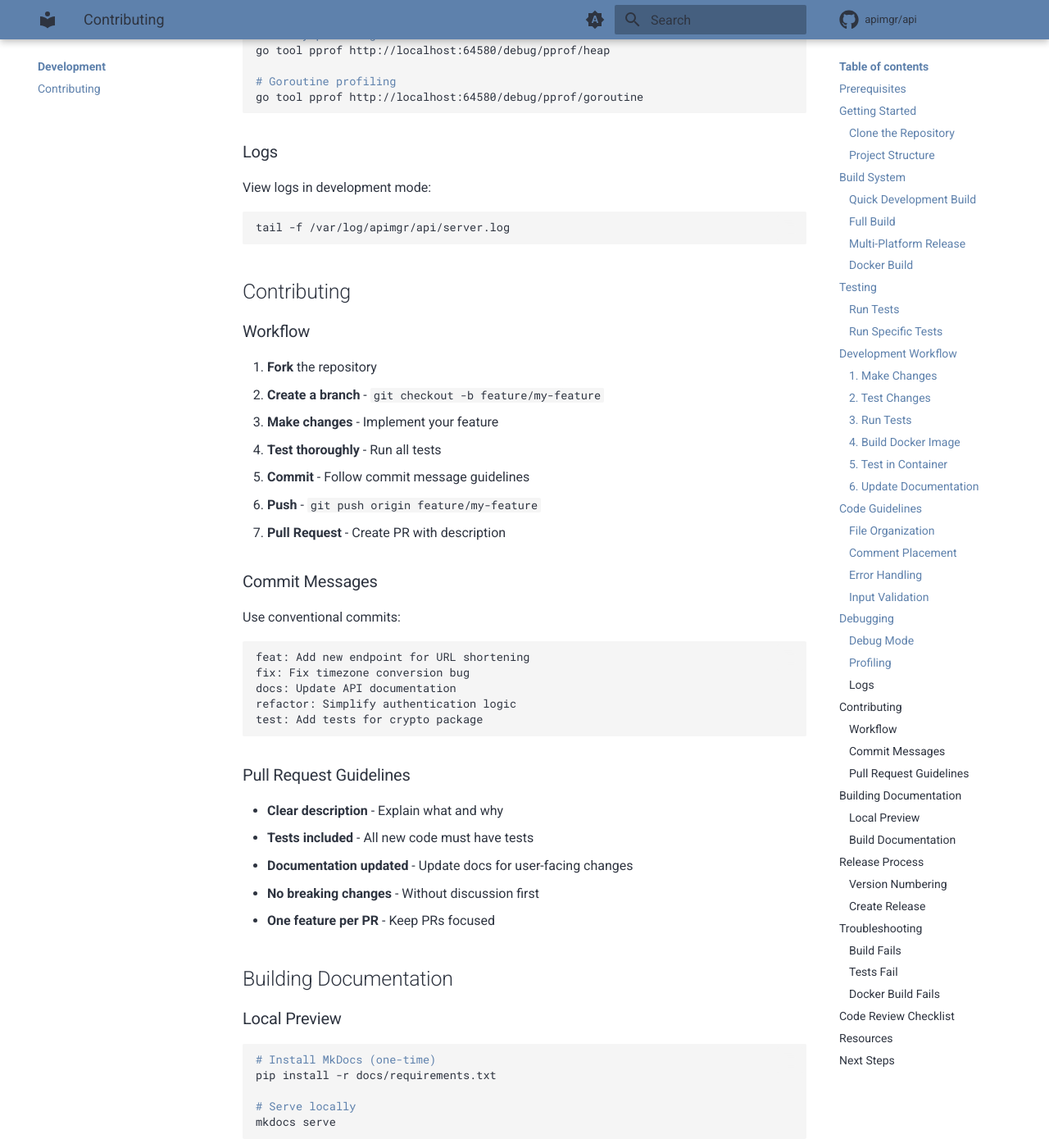
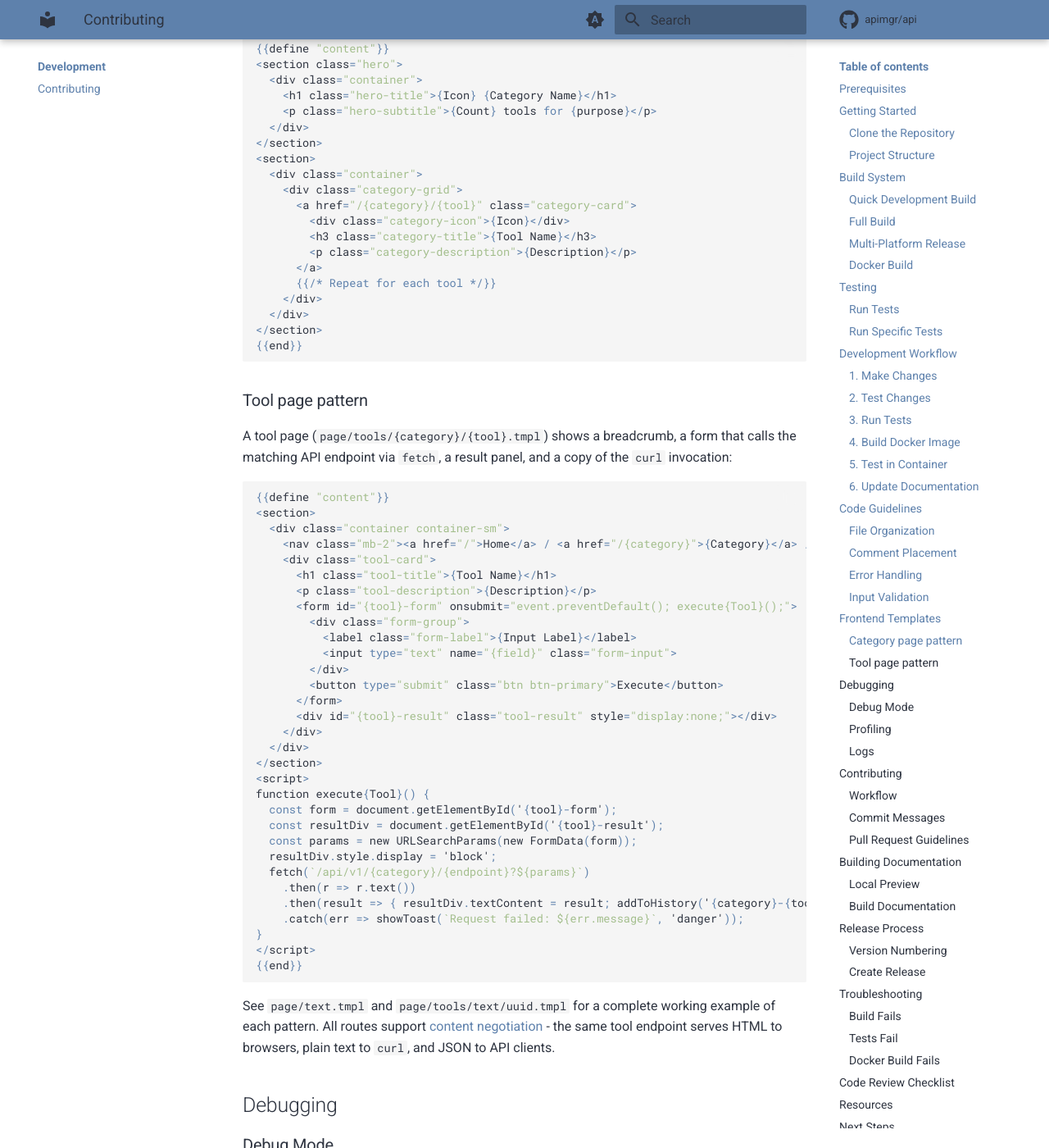
Before and after one commit to apimgr/api, an MkDocs documentation site: the page built from docs/development.md, in a window 1280 px wide and 1400 px high, scrolled down 5101 px. Shown: the whole window at 82% size. Built offline with MkDocs 1.6.1 and Material for MkDocs 9.7.7, drawn with Linux system fonts in a browser that asks for light colours; comment, search, counter and statistics services are not loaded; some of the changed text lies outside the part shown.

Commit message:
📝 Resolve TODO.AI.md items per AI.md PART 1 and PART 3 📝
- FRONTEND_IMPLEMENTATION_GUIDE.md: remove stale root file (not in AI.md's allowed root files list); its "remaining work" is complete, all 21 category pages and 216 tool pages already exist
- docs/api.md: add Content Negotiation section documenting browser/curl/JSON response selection, verified against src/server/handler/health.go
- docs/development.md: add Frontend Templates section documenting category-page and tool-page patterns with corrected src/server/template/ paths
- TODO.AI.md: remove the 2 completed items; add 3 follow-up items found during the go.mod audit against AI.md PART 3 (libSQL/Turso driver wiring, server.cache.* config schema, validator/v10 adoption evaluation) — rate limiting, CORS, and scheduler were confirmed already correctly hand-rolled per their detailed AI.md specs, gorilla/websocket confirmed out of scope per IDEA.md

````diff
--- a/docs/development.md
+++ b/docs/development.md
@@ -211,6 +211,95 @@ if len(input) > maxLength {
 db.Query("SELECT * FROM users WHERE id = ?", userID)
 ```
 
+## Frontend Templates
+
+Frontend pages live under `src/server/template/` and are embedded into the
+binary. There are no frameworks or bundlers - one shared `app.js`, four CSS
+files (`common.css`, `components.css`, `public.css`, `admin.css`), and Go
+`html/template` files.
+
+```
+src/server/template/
+├── layout/            # public.tmpl, admin.tmpl
+├── partial/           # shared head, scripts, header/nav/footer
+├── page/              # one template per category (text.tmpl, crypto.tmpl, ...)
+└── page/tools/         # one subdirectory per category
+    └── {category}/{tool}.tmpl
+```
+
+### Category page pattern
+
+A category page (`page/{category}.tmpl`) lists every tool in that category
+as a card linking to `/{category}/{tool}`:
+
+```go
+{{define "content"}}
+<section class="hero">
+  <div class="container">
+    <h1 class="hero-title">{Icon} {Category Name}</h1>
+    <p class="hero-subtitle">{Count} tools for {purpose}</p>
+  </div>
+</section>
+<section>
+  <div class="container">
+    <div class="category-grid">
+      <a href="/{category}/{tool}" class="category-card">
+        <div class="category-icon">{Icon}</div>
+        <h3 class="category-title">{Tool Name}</h3>
+        <p class="category-description">{Description}</p>
+      </a>
+      {{/* Repeat for each tool */}}
+    </div>
+  </div>
+</section>
+{{end}}
+```
+
+### Tool page pattern
+
+A tool page (`page/tools/{category}/{tool}.tmpl`) shows a breadcrumb, a form
+that calls the matching API endpoint via `fetch`, a result panel, and a copy
+of the `curl` invocation:
+
+```go
+{{define "content"}}
+<section>
+  <div class="container container-sm">
+    <nav class="mb-2"><a href="/">Home</a> / <a href="/{category}">{Category}</a> / {Tool Name}</nav>
+    <div class="tool-card">
+      <h1 class="tool-title">{Tool Name}</h1>
+      <p class="tool-description">{Description}</p>
+      <form id="{tool}-form" onsubmit="event.preventDefault(); execute{Tool}();">
+        <div class="form-group">
+          <label class="form-label">{Input Label}</label>
+          <input type="text" name="{field}" class="form-input">
+        </div>
+        <button type="submit" class="btn btn-primary">Execute</button>
+      </form>
+      <div id="{tool}-result" class="tool-result" style="display:none;"></div>
+    </div>
+  </div>
+</section>
+<script>
+function execute{Tool}() {
+  const form = document.getElementById('{tool}-form');
+  const resultDiv = document.getElementById('{tool}-result');
+  const params = new URLSearchParams(new FormData(form));
+  resultDiv.style.display = 'block';
+  fetch(`/api/v1/{category}/{endpoint}?${params}`)
+    .then(r => r.text())
+    .then(result => { resultDiv.textContent = result; addToHistory('{category}-{tool}'); })
+    .catch(err => showToast(`Request failed: ${err.message}`, 'danger'));
+}
+</script>
+{{end}}
+```
+
+See `page/text.tmpl` and `page/tools/text/uuid.tmpl` for a complete working
+example of each pattern. All routes support [content negotiation](api.md#content-negotiation) -
+the same tool endpoint serves HTML to browsers, plain text to `curl`, and
+JSON to API clients.
+
 ## Debugging
 
 ### Debug Mode
````
Also changed, not shown: FRONTEND_IMPLEMENTATION_GUIDE.md (deleted, +0 -271 lines), TODO.AI.md (+38 -20 lines), docs/api.md (+21 -0 lines).
